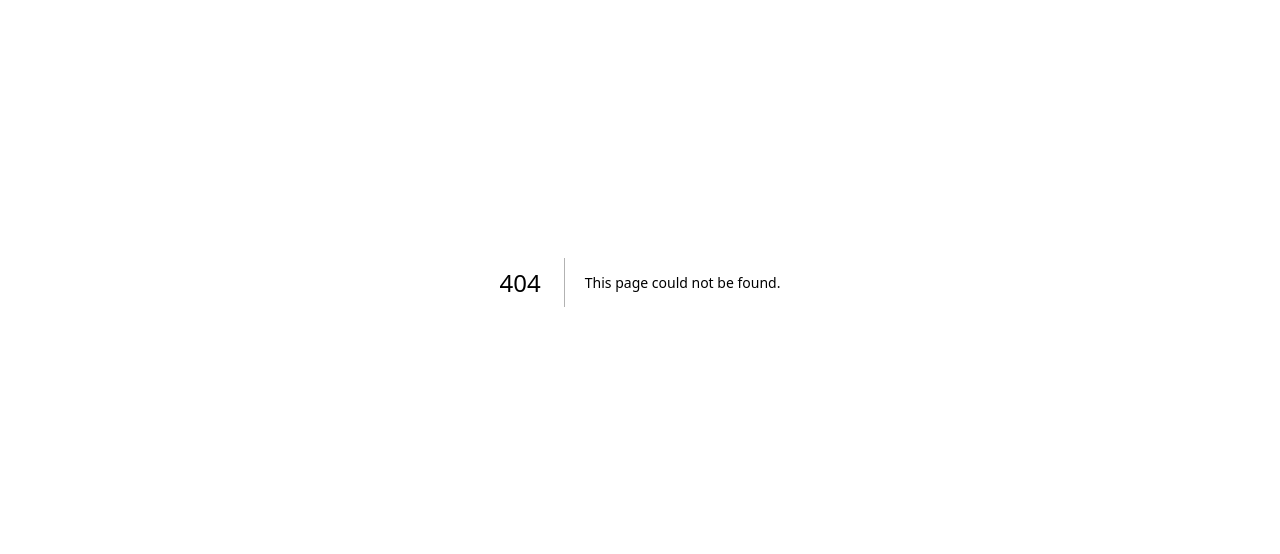
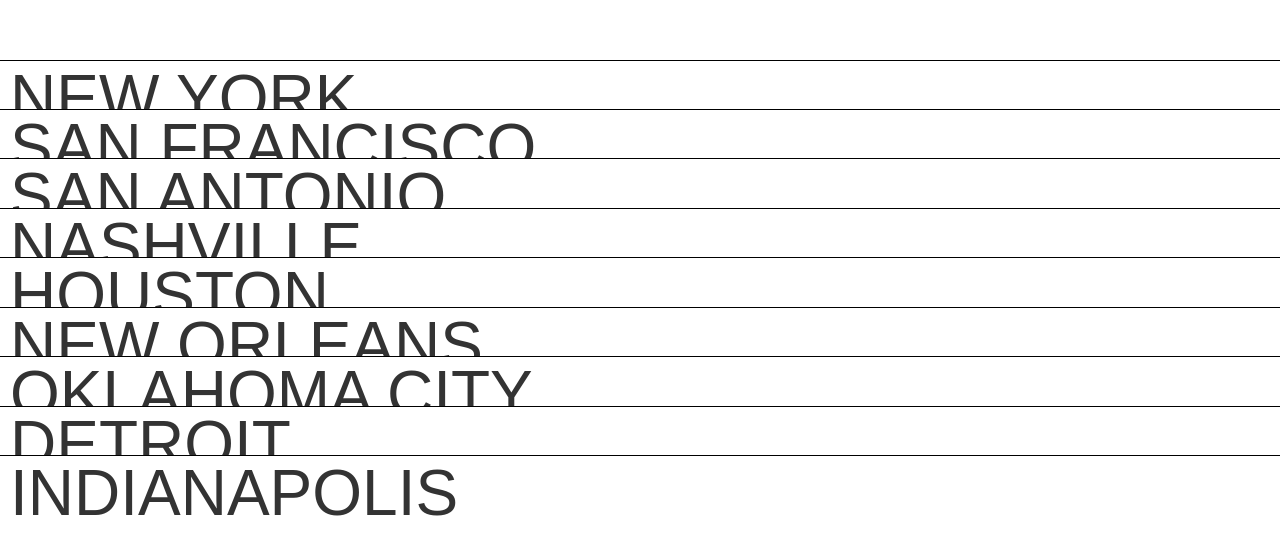
Before and after one commit to manonsfoto/practice_web_animations, a Next.js app: page /gallery-colored-card in a window 1280 px wide. Before the commit this address had no page. Shown: the part 118-672 px from the top of the page. Built offline with nearby package versions, Linux system fonts and the light colour scheme.

Commit message:
gallery colored card added

```diff
--- /dev/null
+++ b/src/app/gallery-colored-card/page.js
@@ -0,0 +1,102 @@
+"use client";
+import styles from "./page.module.css";
+import gsap from "gsap";
+
+const projects = [
+  {
+    title: "New York",
+
+    color: "#F06318",
+  },
+
+  {
+    title: "San Francisco",
+
+    color: "#DCF018",
+  },
+
+  {
+    title: "San Antonio",
+
+    color: "#18F0E8",
+  },
+
+  {
+    title: "Nashville",
+
+    color: "#8C0CF0",
+  },
+
+  {
+    title: "Houston",
+
+    color: "#F0183C",
+  },
+
+  {
+    title: "New Orleans",
+
+    color: "#F0BA18",
+  },
+
+  {
+    title: "Oklahoma City",
+
+    color: "#0C34F0",
+  },
+
+  {
+    title: "Detroit",
+
+    color: "#0CBCF0",
+  },
+
+  {
+    title: "Indianapolis",
+
+    color: "#91F018",
+  },
+];
+
+const GalleryColoredCard = () => {
+  const manageMouseEnter = (e, index) => {
+    gsap.to(e.target, {
+      top: "-2vw",
+      backgroundColor: projects[index].color,
+      duration: 0.3,
+    });
+  };
+
+  const manageMouseLeave = (e, index) => {
+    gsap.to(e.target, {
+      top: "0",
+      backgroundColor: "white",
+      duration: 0.3,
+      delay: 0.1,
+    });
+  };
+
+  return (
+    <div className={styles.container}>
+      <div className={styles.projectContainer}>
+        {projects.map((project, index) => {
+          return (
+            <div
+              key={index}
+              onMouseEnter={(e) => {
+                manageMouseEnter(e, index);
+              }}
+              onMouseLeave={(e) => {
+                manageMouseLeave(e, index);
+              }}
+            >
+              <p>{project.title}</p>
+            </div>
+          );
+        })}
+      </div>
+    </div>
+  );
+};
+
+export default GalleryColoredCard;
--- /dev/null
+++ b/src/app/gallery-colored-card/page.module.css
@@ -0,0 +1,27 @@
+.container {
+  display: flex;
+  height: 100vh;
+  align-items: center;
+  font-family: sans-serif;
+}
+
+.projectContainer {
+  position: relative;
+  width: 100%;
+}
+
+.projectContainer div {
+  border-top: 1px solid black;
+  cursor: pointer;
+  position: relative;
+  margin-bottom: -2vw;
+  background-color: white;
+}
+
+.projectContainer div p {
+  margin: 0px;
+  font-size: 5vw;
+  padding-left: 10px;
+  text-transform: uppercase;
+  pointer-events: none;
+}
```
Also changed, not shown: src/app/page.js (+7 -1 lines).
